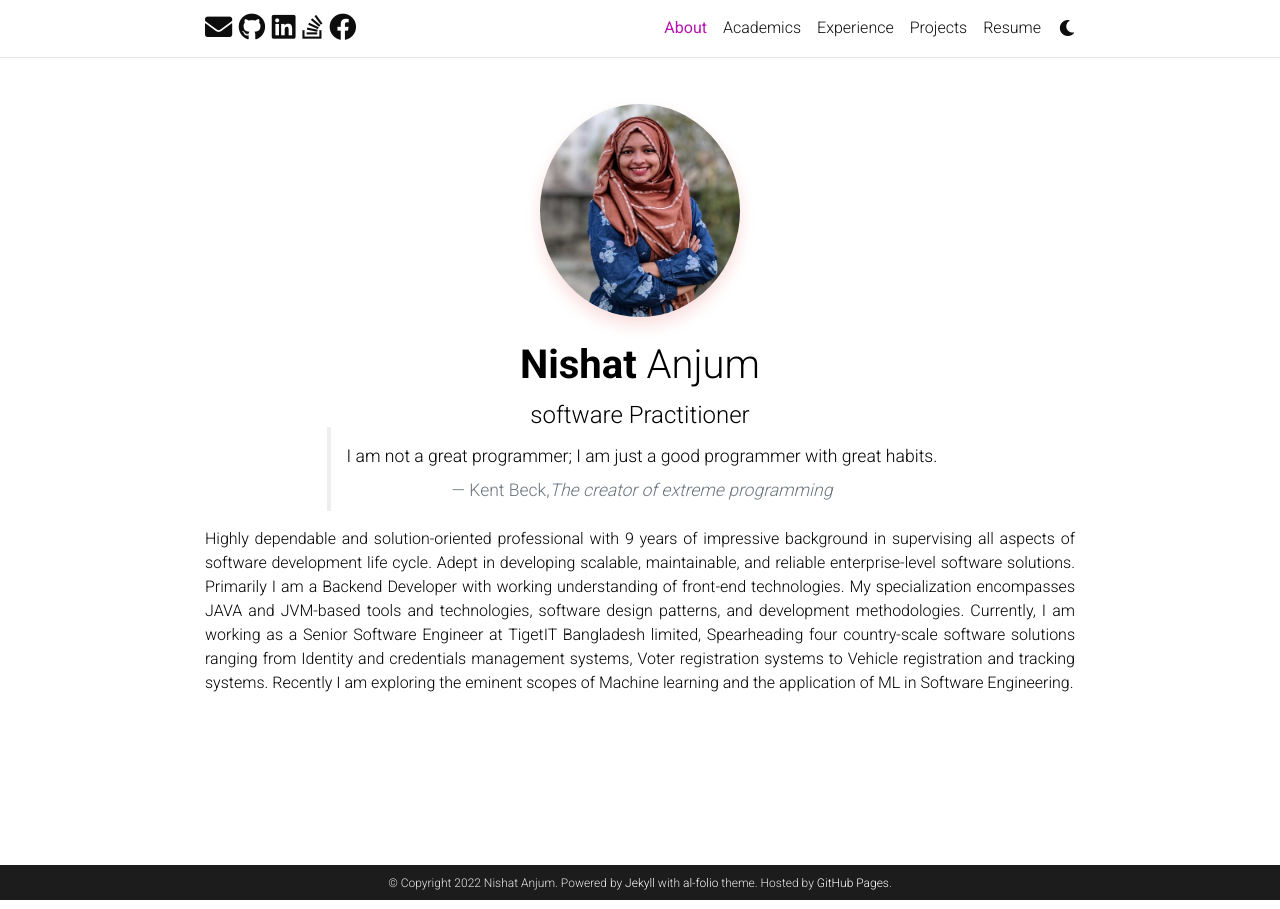
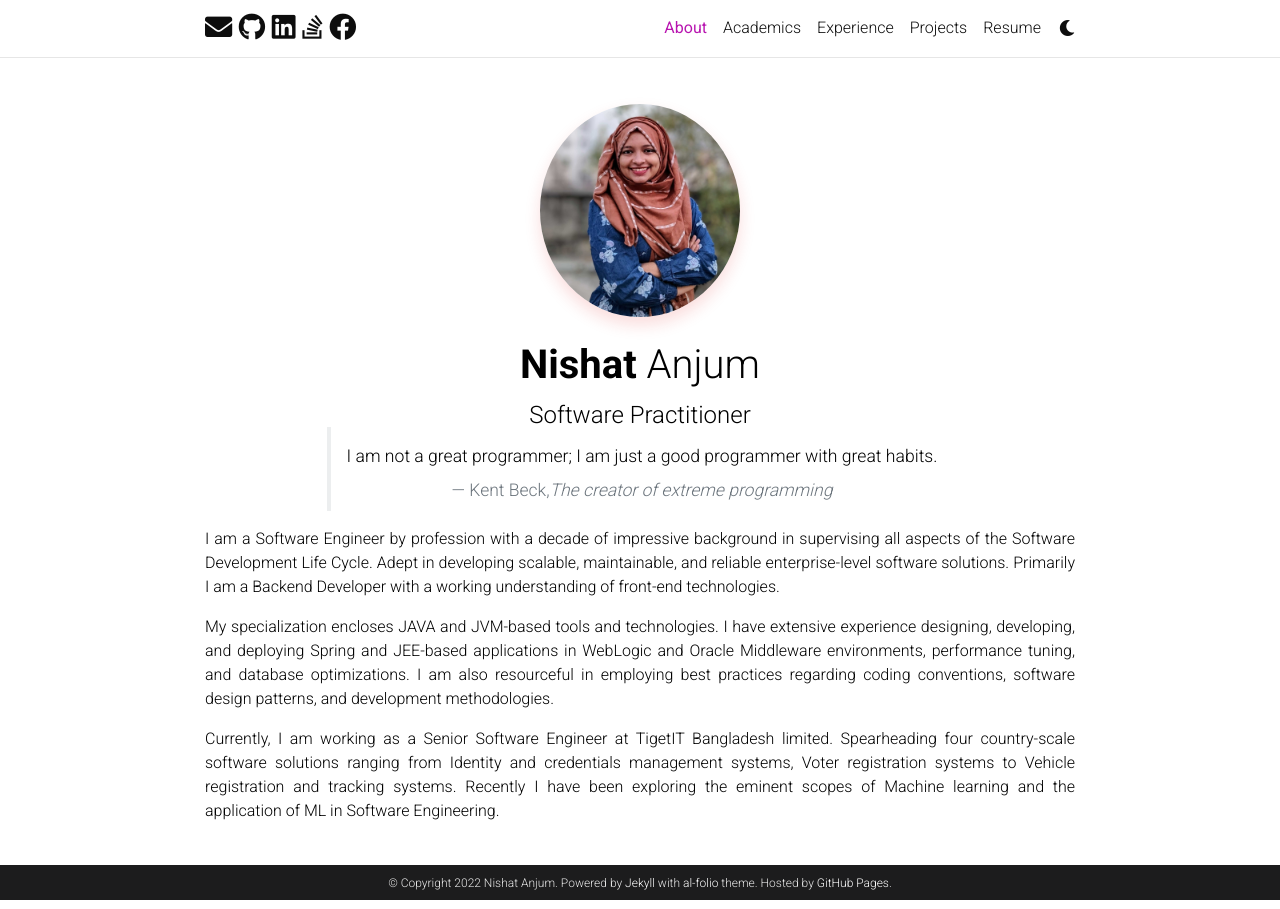
Before and after one commit to nishat-anjum/nanjum, a Jekyll site: the page built from _pages/about.md, in a window 1280 px wide. Built offline with Jekyll 4.4.1, drawn with Linux system fonts in a browser that asks for light colours; comment, search, counter and statistics services are not loaded; a style sheet for code colours, icons or effects is not loaded.

Commit message:
Fixed about page

```diff
--- a/_config.yml
+++ b/_config.yml
@@ -14,7 +14,7 @@ footer_text: >
 keywords: jekyll, jekyll-theme, academic-website, portfolio-website  # add your own keywords or leave empty
 
 lang: en # the language of your site (for example: en, fr, cn, ru, etc.)
-icon: jekyll.jpg  # the emoji used as the favicon (alternatively, provide image name in /assets/img/)
+icon: favicon.png  # the emoji used as the favicon (alternatively, provide image name in /assets/img/)
 
 url: https://nishat-anjum.github.io # the base hostname & protocol for your site
 baseurl: /nanjum # the subpath of your site, e.g. /blog/
@@ -124,9 +124,9 @@ disqus_shortname: nanjum # put your disqus shortname
 # External sources.
 # If you have blog posts published on medium.com or other exteranl sources,
 # you can display them in your blog by adding a link to the RSS feed.
-external_sources:
-  - name: medium.com
-    rss_url: https://medium.com/@al-folio/feed
+# external_sources:
+#   - name: medium.com
+#     rss_url: https://medium.com/@al-folio/feed
 
 # -----------------------------------------------------------------------------
 # Collections
--- a/_pages/about.md
+++ b/_pages/about.md
@@ -2,7 +2,7 @@
 layout: about
 title: About
 permalink: /
-subtitle: software Practitioner
+subtitle: Software Practitioner
 profile:
   align: left
   image: selectedpp.jpg
@@ -14,4 +14,6 @@ news: false  # includes a list of news items
 selected_papers: false # includes a list of papers marked as "selected={true}"
 social: false  # includes social icons at the bottom of the page
 ---
-Highly dependable and solution-oriented professional with 9 years of impressive background in supervising all aspects of software development life cycle. Adept in developing scalable, maintainable, and reliable enterprise-level software solutions. Primarily I am a Backend Developer with working understanding of front-end technologies. My specialization encompasses JAVA and JVM-based tools and technologies, software design patterns, and development methodologies. Currently, I am working as a Senior Software Engineer at TigetIT Bangladesh limited, Spearheading four country-scale software solutions ranging from Identity and credentials management systems, Voter registration systems to Vehicle registration and tracking systems. Recently I am exploring the eminent scopes of Machine learning and the application of ML in Software Engineering.
+<p>I am a Software Engineer by profession with a decade of impressive background in supervising all aspects of the Software Development Life Cycle. Adept in developing scalable, maintainable, and reliable enterprise-level software solutions. Primarily I am a Backend Developer with a working understanding of front-end technologies.</p>
+<p>My specialization encloses JAVA and JVM-based tools and technologies. I have extensive experience designing, developing, and deploying Spring and JEE-based applications in WebLogic and Oracle Middleware environments, performance tuning, and database optimizations. I am also resourceful in employing best practices regarding coding conventions, software design patterns, and development methodologies.</p>
+<p>Currently, I am working as a Senior Software Engineer at TigetIT Bangladesh limited. Spearheading four country-scale software solutions ranging from Identity and credentials management systems, Voter registration systems to Vehicle registration and tracking systems. Recently I have been exploring the eminent scopes of Machine learning and the application of ML in Software Engineering.</p>
```
Also changed, not shown: assets/img/favicon.png (added), assets/img/profile2.jpg (added).
